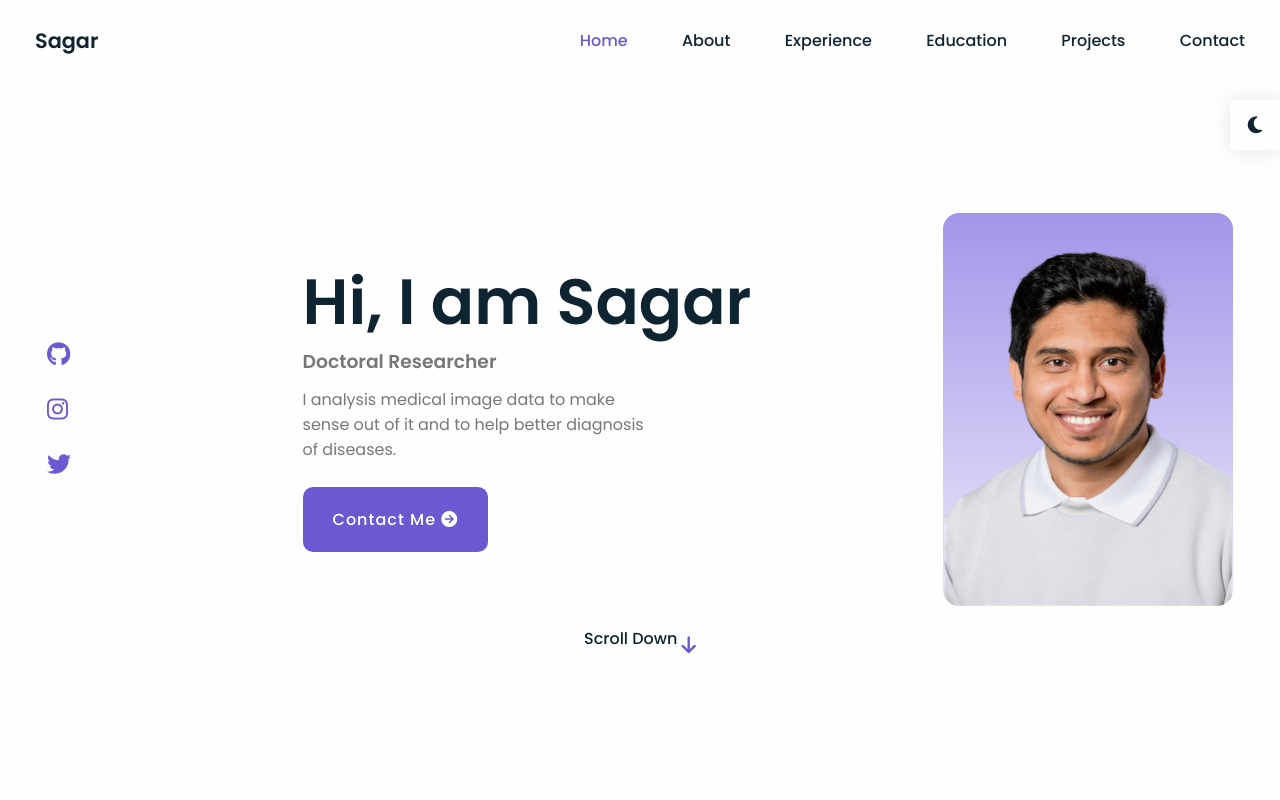
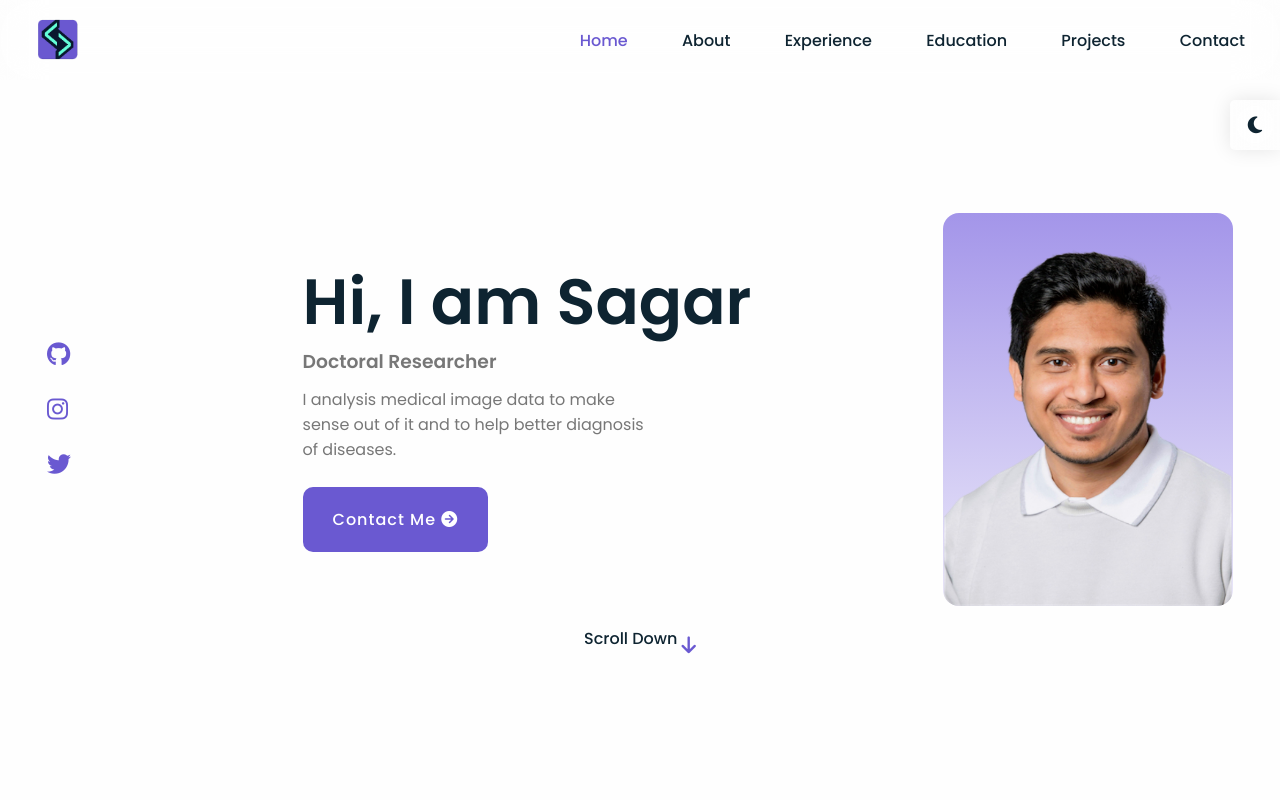
Before and after one commit to mrahmansagar/mrahmansagar.github.io, a plain HTML site: page index.html in a window 1280 px wide. Shown: the top 800 px of the page. Drawn offline with nearby package versions, Linux system fonts and the light colour scheme.

Commit message:
added navbar logo

```diff
--- a/css/style.css
+++ b/css/style.css
@@ -181,10 +181,9 @@ header.sticky .nav-bar{
     height: calc(2.5rem + 1rem);
 }
 
-.nav-bar .logo{
-    color: var(--first-color);
-    font-size: 1.3em;
-    font-weight: 600;
+.nav-bar img{
+    padding-top: 5px;
+    max-width: 45px;
 }
 
 .nav-items a{
--- a/index.html
+++ b/index.html
@@ -27,7 +27,7 @@
     <!-- ===============Header=============== -->
     <header>
         <div class="nav-bar">
-            <a href="#" class="logo">Sagar</a>
+            <a href="#"><img src="images/logo.png" alt=""></a>
             <div class="navigation">
                 <div class="nav-items">
                     <div class="nav-close-btn"></div>
```
Also changed, not shown: images/logo.png (added), 1 other file.
